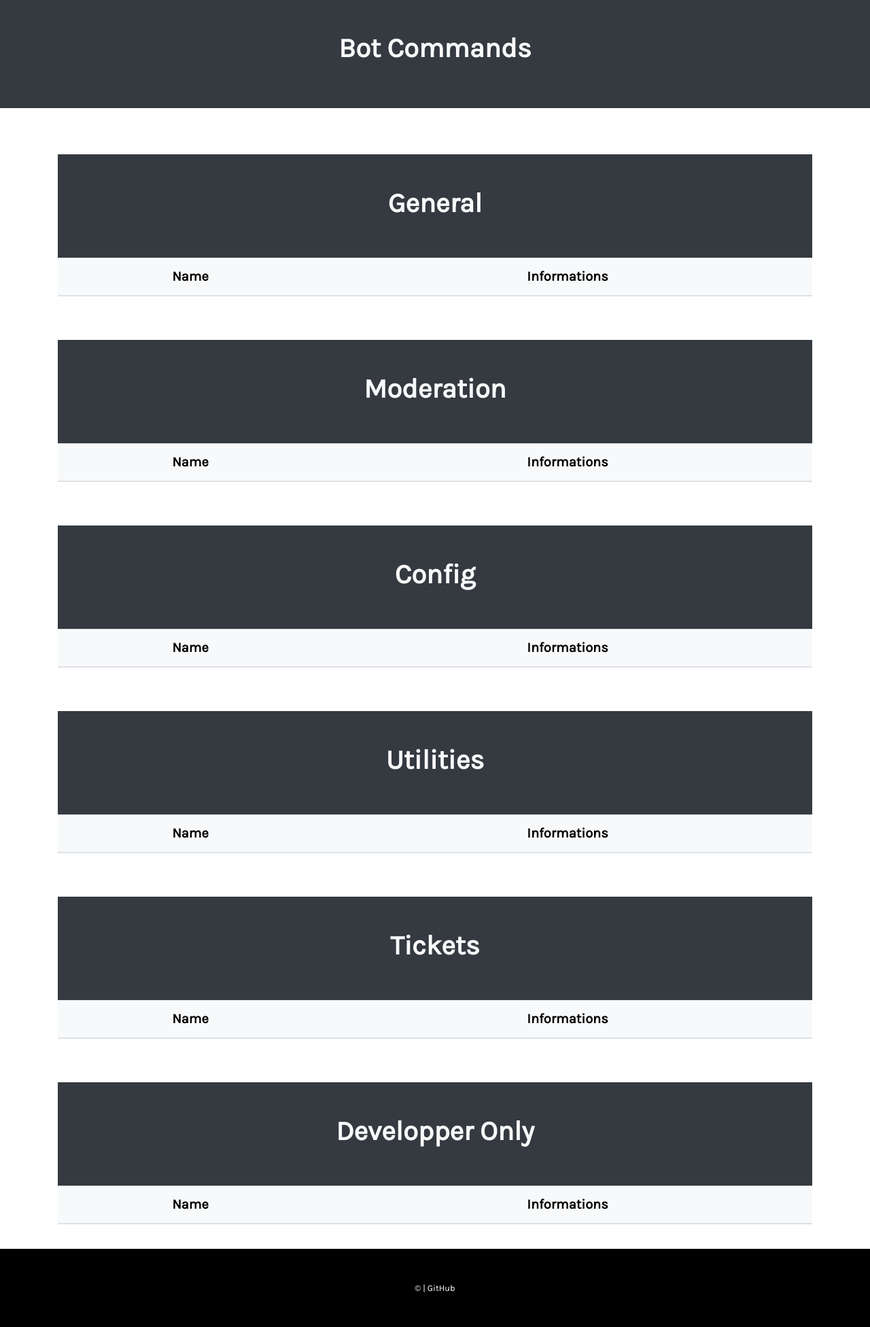
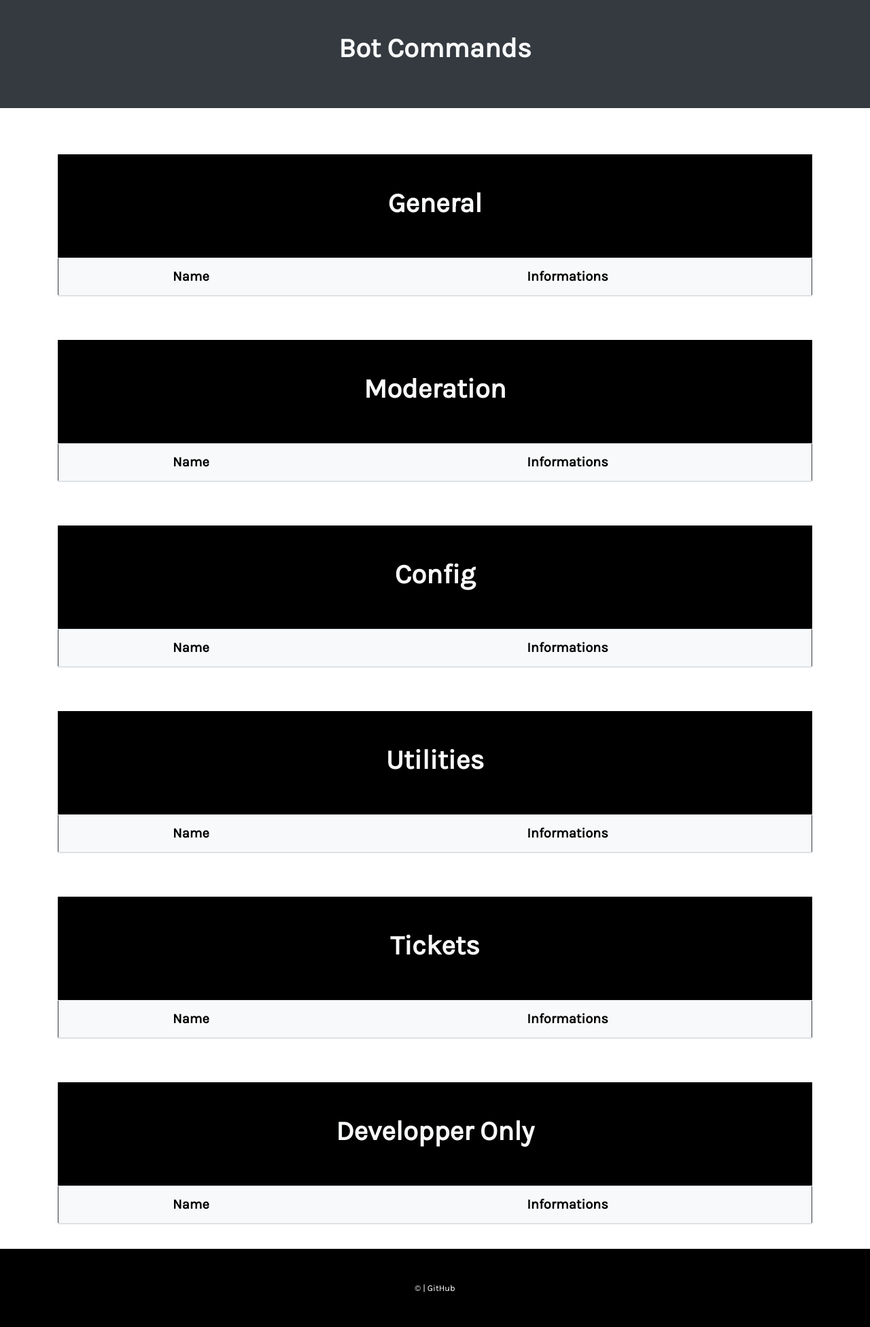
Before and after one commit to ghostfighter50/0x41, a Node project: template src/Dashboard/views/help.ejs in a window 1280 px wide. Shown: the part 66-2018 px from the top of the page at 68% size. Run offline with Node 20 templates, Linux system fonts and the light colour scheme; the template is opened without the code that fills it, so the values that code supplies are empty; some libraries are stand-ins or nearby versions.

Commit message:
Added an Easter Egg ^^

```diff
--- a/src/Dashboard/router/index.js
+++ b/src/Dashboard/router/index.js
@@ -73,6 +73,10 @@ router
 	.get("/logout", async function (req, res) {
 		await req.logout();
 		await res.redirect("/");
-	});
+	})
+	.get("/snake", async function(req, res) {
+		res.render('snake.ejs')
+	})
+
 
 module.exports = router;
--- a/src/Dashboard/views/guild.ejs
+++ b/src/Dashboard/views/guild.ejs
@@ -96,7 +96,7 @@
   </tr>
           </tbody>
       </table><br><br>
-      <a href="/servers/<%= guild.id%>/settings"><button class="btn1 btn">Settings</button></a>
+      <a href="/servers/<%= guild.id%>/settings"><button class="btn1 btn btn-lg">Settings</button></a>
           </div>
         </div>
       </header>
--- a/src/Dashboard/views/help.ejs
+++ b/src/Dashboard/views/help.ejs
@@ -46,8 +46,8 @@
 
     <div class="container" style="padding-top: 20px; padding-bottom: 20px;" >
     <br><br>
-<div class="bg-dark text-light"><br><br><center><h1>General</h1></center><br><br></div>
-    <table class="table bg-light text-dark rounded">
+<div class="text-light" style="background-color: black;" ><br><br><center><h1>General</h1></center><br><br></div>
+    <table class="table bg-light text-dark rounded border border-dark" style="border-color : black;">
         <thead class="thead text-center text-light mdb-color lighten-1 lighten-1">
             <tr>
               <th style="font-size: 20px; color: black" scope="col">Name</th>
@@ -58,15 +58,15 @@
               <% client.commands.filter(c => c.type == "gen").forEach(command => { %>
             <tr class="text-center">
                 <td style="font-size: 20px; color: black"><%= command.name %></td>
-                <td style="font-size: 20px; color: black"><%= command.description %><br> <b>Usage : </b><span class="bg-dark text-light"><%= command.usage %></span></td>
+                <td style="font-size: 20px; color: black"><%= command.description %><br> <b>Usage : </b><span><u><%= command.usage %></u></span></td>
             </tr>
             <% }) %>
           </tbody>
       </table>
 
         <br><br>
-<div class="bg-dark text-light"><br><br><center><h1>Moderation</h1></center><br><br></div>
-        <table class="table bg-light text-dark rounded">
+<div class="text-light" style="background-color: black;" ><br><br><center><h1>Moderation</h1></center><br><br></div>
+        <table class="table bg-light text-dark rounded border border-dark" style="border-color : black;">
             <thead class="thead text-center text-light mdb-color lighten-1 lighten-1">
                 <tr>
                   <th style="font-size: 20px; color: black" scope="col">Name</th>
@@ -77,15 +77,15 @@
                   <% client.commands.filter(c => c.type == "mod").forEach(command => { %>
                 <tr class="text-center">
                     <td style="font-size: 20px; color: black"><%= command.name %></td>
-                    <td style="font-size: 20px; color: black"><%= command.description %><br> <b>Usage : </b><span class="bg-dark text-light"><%= command.usage %></span></td>
+                    <td style="font-size: 20px; color: black"><%= command.description %><br> <b>Usage : </b><span><u><u><%= command.usage %></u></span></td>
                 </tr>
                 <% }) %>
               </tbody>
           </table>
           <br><br>
-<div class="bg-dark text-light"><br><br><center><h1 >Config</h1></center><br><br></div>
+<div class="text-light" style="background-color: black;" ><br><br><center><h1 >Config</h1></center><br><br></div>
 
-            <table class="table bg-light text-dark rounded">
+            <table class="table bg-light text-dark rounded border border-dark" style="border-color : black;">
               <thead class="thead text-center text-light mdb-color lighten-1 lighten-1">
                   <tr>
                     <th style="font-size: 20px; color: black" scope="col">Name</th>
@@ -96,14 +96,14 @@
                     <% client.commands.filter(c => c.type == "config").forEach(command => { %>
                   <tr class="text-center">
                       <td style="font-size: 20px; color: black"><%= command.name %></td>
-                      <td style="font-size: 20px; color: black"><%= command.description %><br> <b>Usage : </b><span class="bg-dark text-light"><%= command.usage %></span></td>
+                      <td style="font-size: 20px; color: black"><%= command.description %><br> <b>Usage : </b><span><u><%= command.usage %></u></span></td>
                   </tr>
                   <% }) %>
                 </tbody>
             </table>
             <br><br>
-<div class="bg-dark text-light"><br><br><center><h1>Utilities</h1></center><br><br></div>
-            <table class="table bg-light text-dark rounded">
+<div class="text-light" style="background-color: black;" ><br><br><center><h1>Utilities</h1></center><br><br></div>
+            <table class="table bg-light text-dark rounded border border-dark" style="border-color : black;">
                 <thead class="thead text-center text-light mdb-color lighten-1 lighten-1">
                     <tr>
                       <th style="font-size: 20px; color: black" scope="col">Name</th>
@@ -114,14 +114,14 @@
                       <% client.commands.filter(c => c.type == "util").forEach(command => { %>
                     <tr class="text-center">
                         <td style="font-size: 20px; color: black"><%= command.name %></td>
-                        <td style="font-size: 20px; color: black"><%= command.description %><br> <b>Usage : </b><span class="bg-dark text-light"><%= command.usage %></span></td>
+                        <td style="font-size: 20px; color: black"><%= command.description %><br> <b>Usage : </b><span><u><%= command.usage %></u></span></td>
                     </tr>
                     <% }) %>
                   </tbody>
                   </table>
                     <br><br>
-<div class="bg-dark text-light"><br><br><center><h1>Tickets</h1></center><br><br></div>
-            <table class="table bg-light text-dark rounded">
+<div class="text-light" style="background-color: black;" ><br><br><center><h1>Tickets</h1></center><br><br></div>
+            <table class="table bg-light text-dark rounded border border-dark" style="border-color : black;">
                 <thead class="thead text-center text-light mdb-color lighten-1 lighten-1">
                     <tr>
                       <th style="font-size: 20px; color: black" scope="col">Name</th>
@@ -132,7 +132,7 @@
                       <% client.commands.filter(c => c.type == "ticket").forEach(command => { %>
                     <tr class="text-center">
                         <td style="font-size: 20px; color: black"><%= command.name %></td>
-                        <td style="font-size: 20px; color: black"><%= command.description %><br> <b>Usage : </b><span class="bg-dark text-light"><%= command.usage %></span></td>
+                        <td style="font-size: 20px; color: black"><%= command.description %><br> <b>Usage : </b><span><u><%= command.usage %></u></span></td>
                     </tr>
 
                     <% }) %>
@@ -140,8 +140,8 @@
                 </tbody>
                 </table>
               <br><br>
-<div class="bg-dark text-light"><br><br><center><h1>Developper Only</h1></center><br><br></div>
-      <table class="table bg-light text-dark rounded">
+<div class="text-light" style="background-color: black;" ><br><br><center><h1>Developper Only</h1></center><br><br></div>
+      <table class="table bg-light text-dark rounded border border-dark" style="border-color : black;">
           <thead class="thead text-center text-light mdb-color lighten-1 lighten-1">
               <tr>
                 <th style="font-size: 20px; color: black" scope="col">Name</th>
@@ -152,7 +152,7 @@
                 <% client.commands.filter(c => c.type == "dev").forEach(command => { %>
               <tr class="text-center">
                   <td style="font-size: 20px; color: black"><%= command.name %></td>
-                  <td style="font-size: 20px; color: black"><%= command.description %><br> <b>Usage : </b><span class="bg-dark text-light"><%= command.usage %></span></td>
+                  <td style="font-size: 20px; color: black"><%= command.description %><br> <b>Usage : </b><span><u><%= command.usage %></u></span></td>
               </tr>
               <% }) %>
             </tbody>
```
Also changed, not shown: src/Dashboard/router/servers.js (+7 -8 lines), src/Dashboard/views/index.ejs (+11 -13 lines), src/Dashboard/views/settings.ejs (+15 -13 lines), src/Dashboard/views/snake.ejs (added, +34 -0 lines), src/Dashboard/public/img/apple.png (added), src/Dashboard/public/img/dot.png (added), src/Dashboard/public/img/head.png (added), src/Dashboard/public/vendor/snake_game.js (added).
